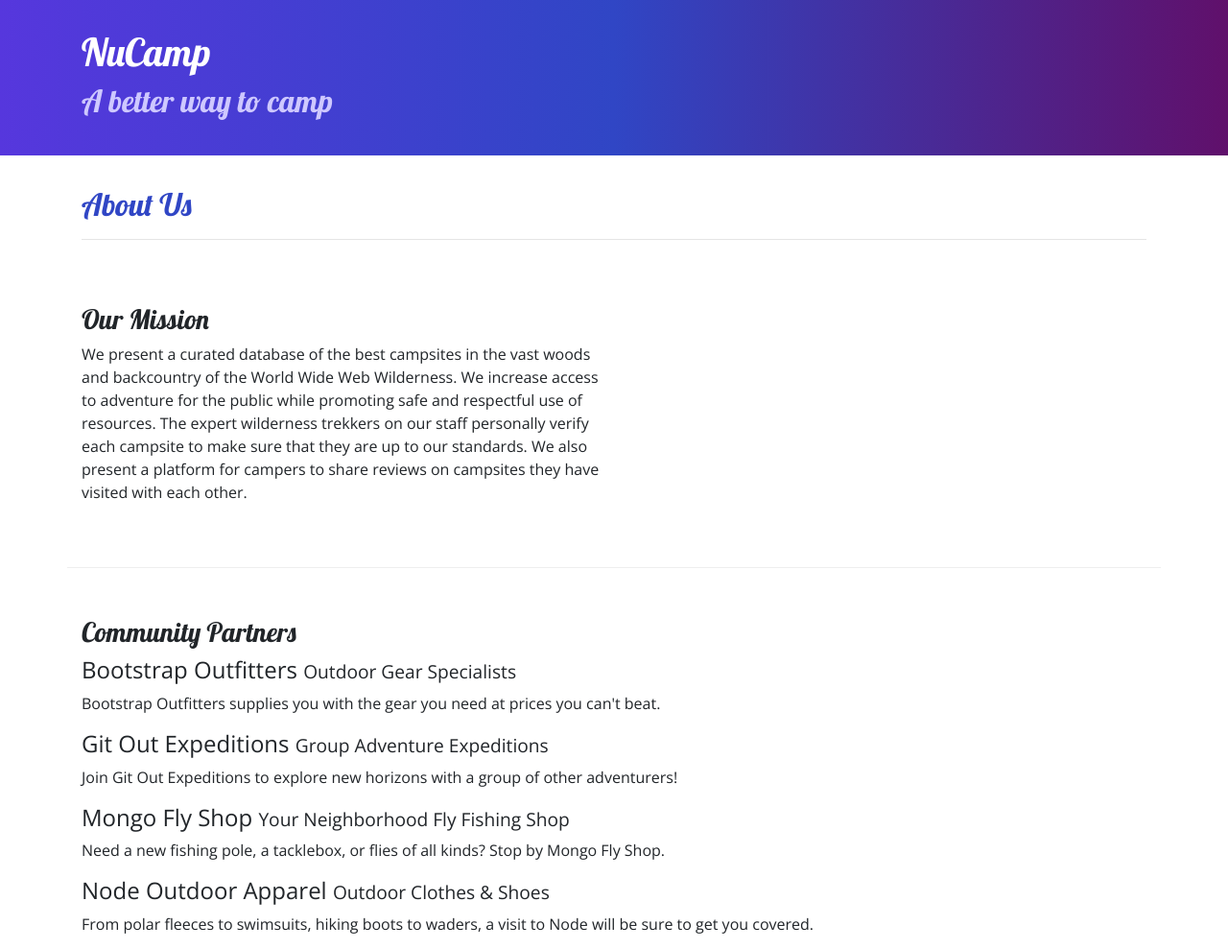
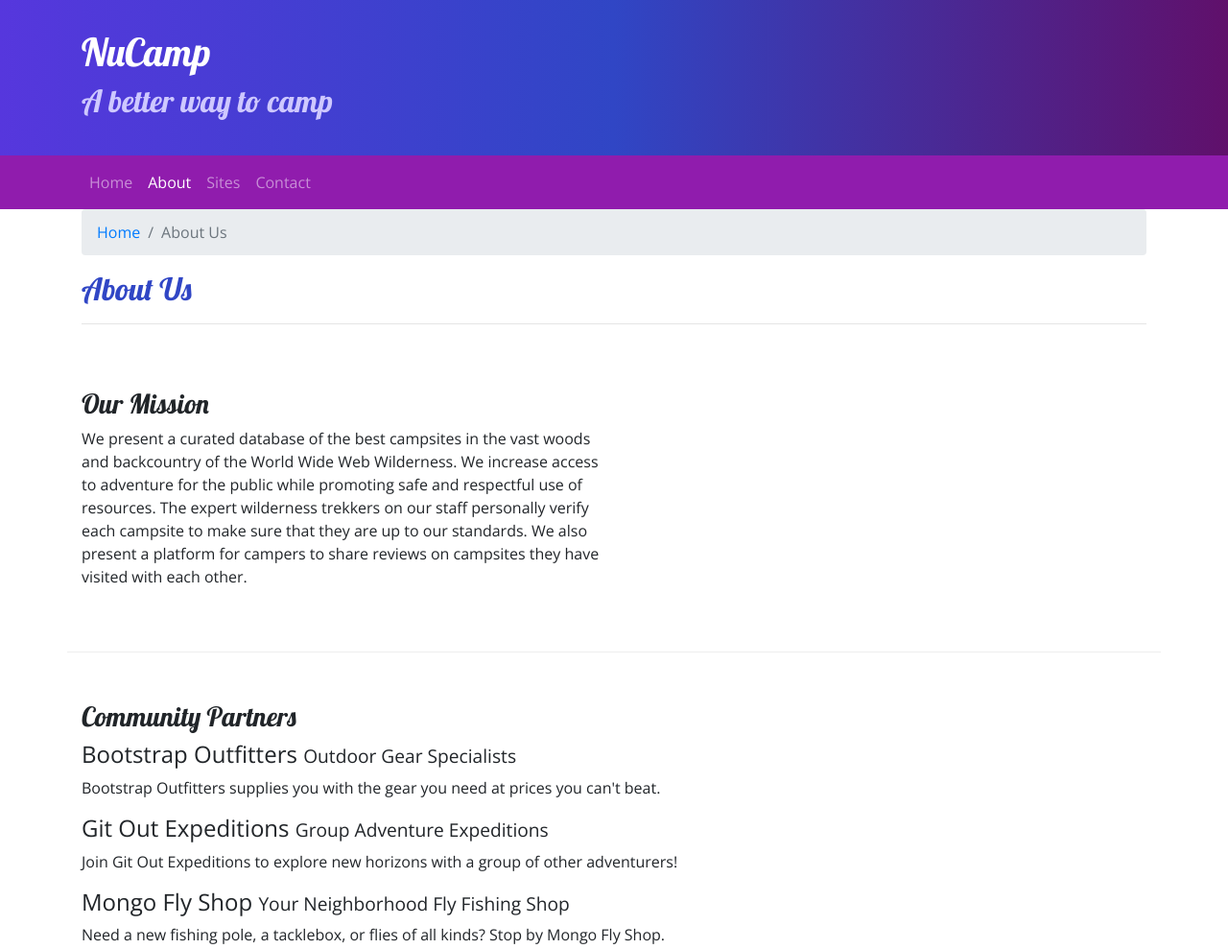
Before and after one commit to Kwarren2331/nucamp-bootstrap, a website: page aboutus.html in a window 1280 px wide. Shown: the top 989 px of the page at 96% size. Drawn offline with nearby package versions, Linux system fonts and the light colour scheme.

Commit message:
Navbar and Breadcrumbs

```diff
--- a/aboutus.html
+++ b/aboutus.html
@@ -29,10 +29,32 @@
         </div>
     </header>
 
+    <nav class="navbar navbar-expand-sm navbar-dark sticky-top">
+        <div class="container">
+            <button class="navbar-toggler ml-auto" type="button" data-toggle="collapse" data-target="#nucampNavbar">
+                <span class="navbar-toggler-icon"></span>
+            </button>
+
+            <div class="collapse navbar-collapse" id="nucampNavbar">
+                <ul class="navbar-nav">
+                    <li class="nav-item"><a class="nav-link" href="index.html">Home</a></li>
+                    <li class="nav-item active"><a class="nav-link" href="#">About</a></li>
+                    <li class="nav-item"><a class="nav-link" href="#">Sites</a></li>
+                    <li class="nav-item"><a class="nav-link" href="#">Contact</a></li>
+                </ul>
+            </div>
+        </div>
+    </nav>
+
+
     <div class="container">
         <div class="row">
             <div class="col">
-               <h2>About Us</h2>
+                <ol class="breadcrumb">
+                    <li class="breadcrumb-item"><a href="index.html">Home</a></li>
+                    <li class="breadcrumb-item active">About Us</li>
+                </ol>
+                <h2>About Us</h2>
                <hr />
             </div>
         </div>
--- a/css/styles.css
+++ b/css/styles.css
@@ -20,6 +20,7 @@
 }
 
 .jumbotron {
+    margin: 0px;
     padding: 30px;
     background-image: linear-gradient(to right, #5637DD, #3046C5, #60106B);
     color: white;
@@ -30,3 +31,7 @@
     border-bottom: 1px ridge;
     min-height: 200px;
 }
+
+.navbar  {
+    background-color:#901CAD
+}
```
Also changed, not shown: index.html (+17 -0 lines).
